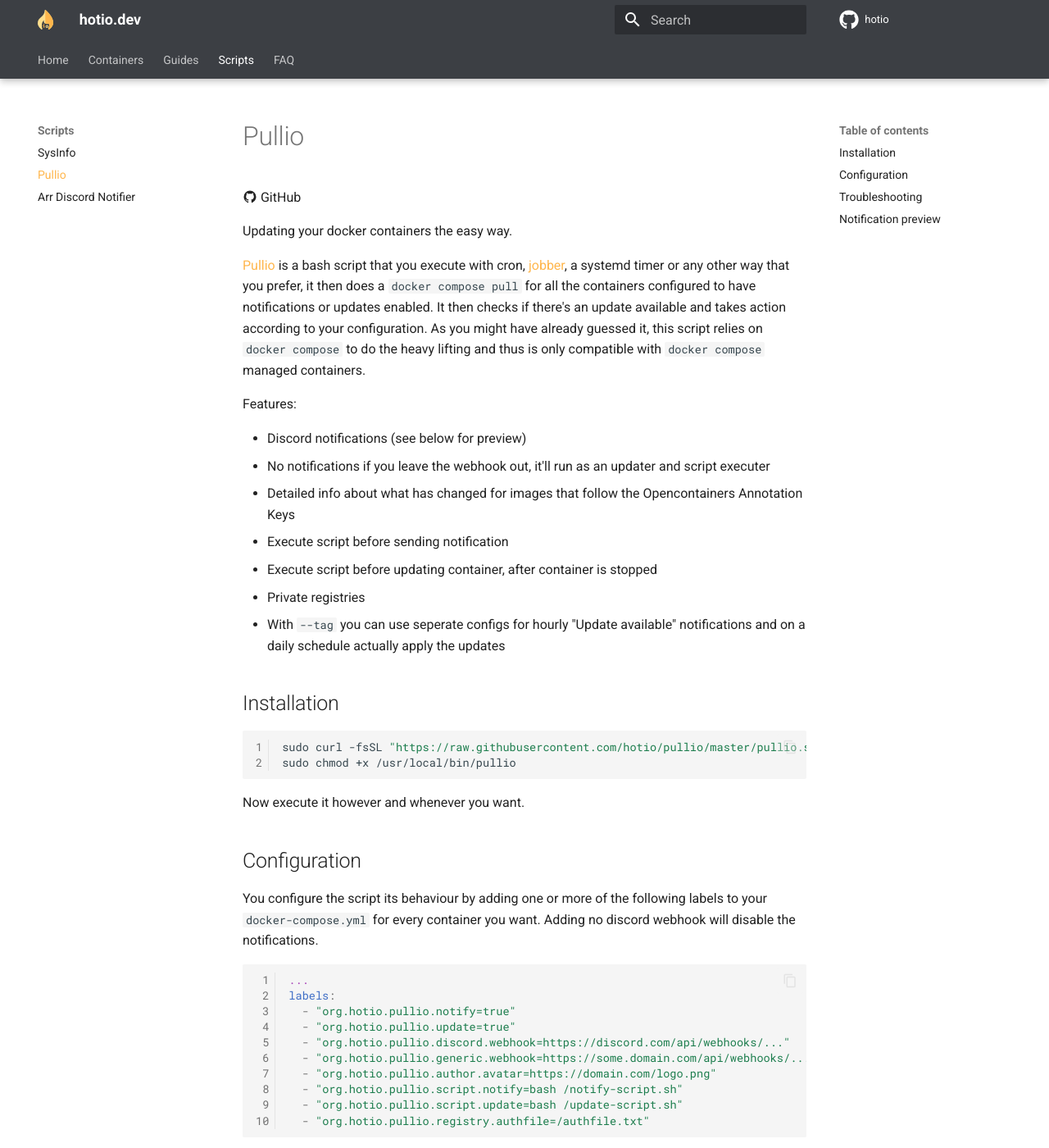
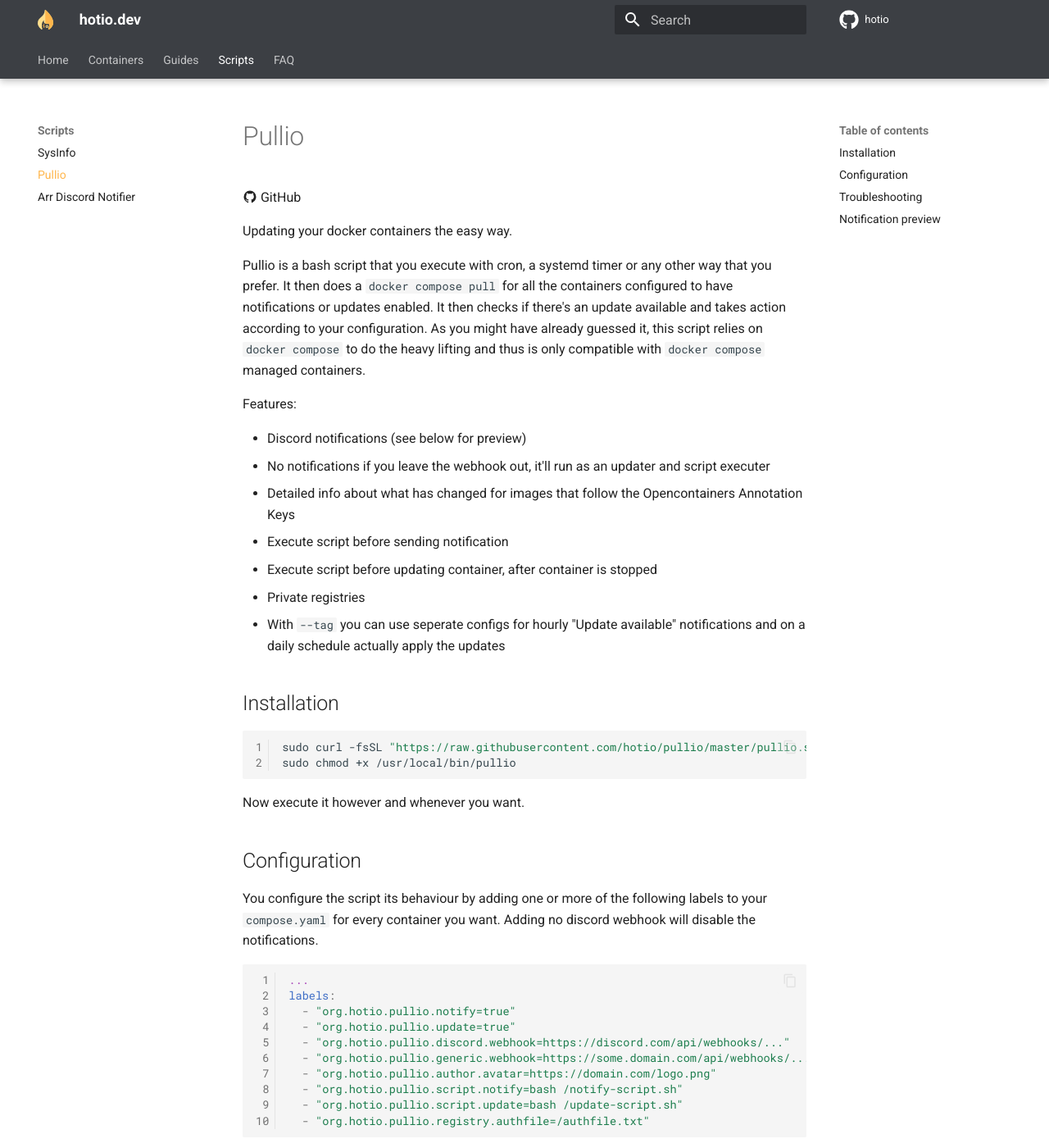
Before and after one commit to hotio/website, an MkDocs documentation site: the page built from docs/scripts/pullio.md, in a window 1280 px wide and 1400 px high. Shown: the whole window at 82% size. Built offline with MkDocs 1.6.1 and Material for MkDocs 9.7.7, drawn with Linux system fonts in a browser that asks for light colours.

Commit message:
cleanup pullio docs

````diff
--- a/docs/scripts/pullio.md
+++ b/docs/scripts/pullio.md
@@ -2,7 +2,7 @@
 
 Updating your docker containers the easy way.
 
-[Pullio](https://raw.githubusercontent.com/hotio/pullio/master/pullio.sh){: target=_blank rel="noopener" } is a bash script that you execute with cron, [jobber](https://dshearer.github.io/jobber/){: target=_blank rel="noopener" }, a systemd timer or any other way that you prefer, it then does a `docker compose pull` for all the containers configured to have notifications or updates enabled. It then checks if there's an update available and takes action according to your configuration. As you might have already guessed it, this script relies on `docker compose` to do the heavy lifting and thus is only compatible with `docker compose` managed containers.
+Pullio is a bash script that you execute with cron, a systemd timer or any other way that you prefer. It then does a `docker compose pull` for all the containers configured to have notifications or updates enabled. It then checks if there's an update available and takes action according to your configuration. As you might have already guessed it, this script relies on `docker compose` to do the heavy lifting and thus is only compatible with `docker compose` managed containers.
 
 Features:
 
@@ -25,7 +25,7 @@
 
 ## Configuration
 
-You configure the script its behaviour by adding one or more of the following labels to your `docker-compose.yml` for every container you want. Adding no discord webhook will disable the notifications.
+You configure the script its behaviour by adding one or more of the following labels to your `compose.yaml` for every container you want. Adding no discord webhook will disable the notifications.
 
 ```yaml linenums="1"
 ...
````
